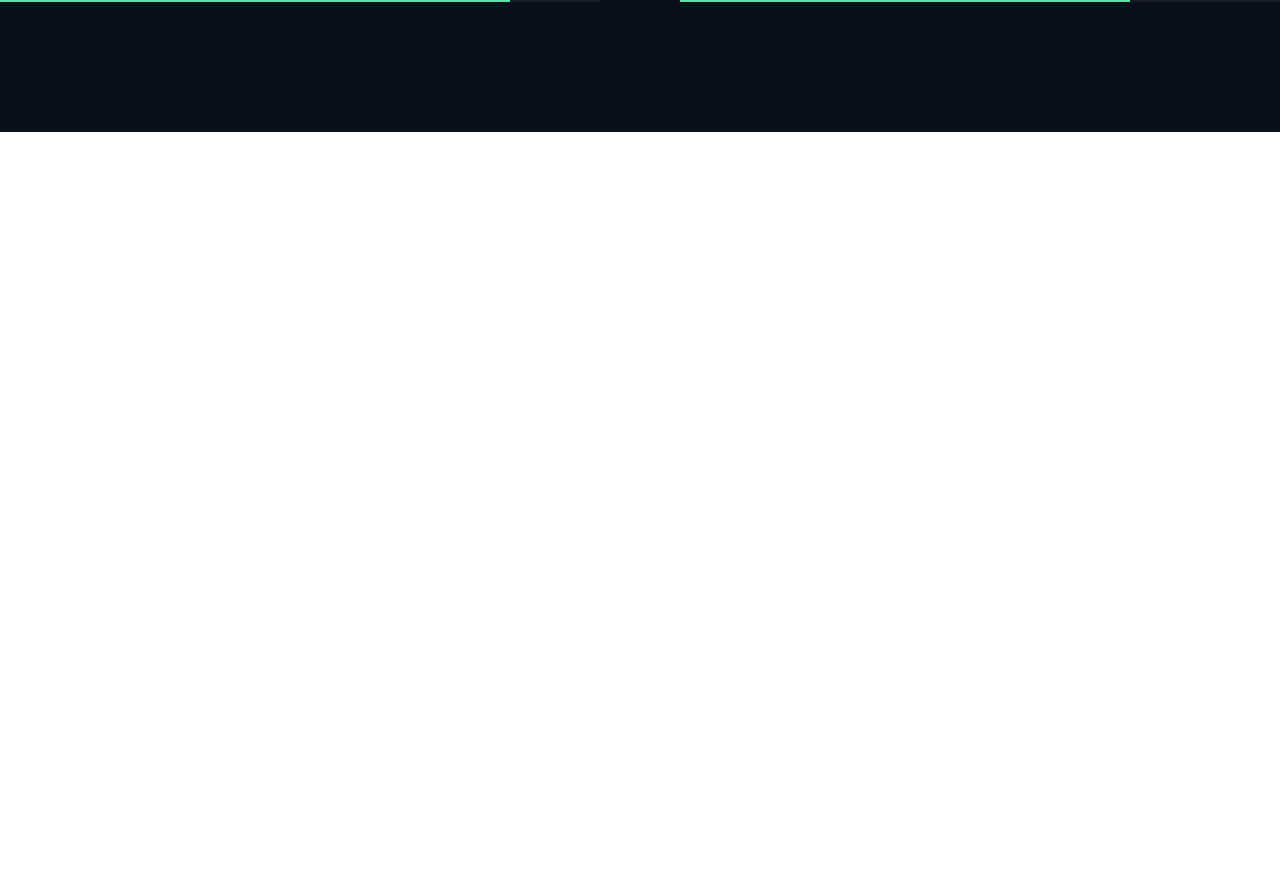
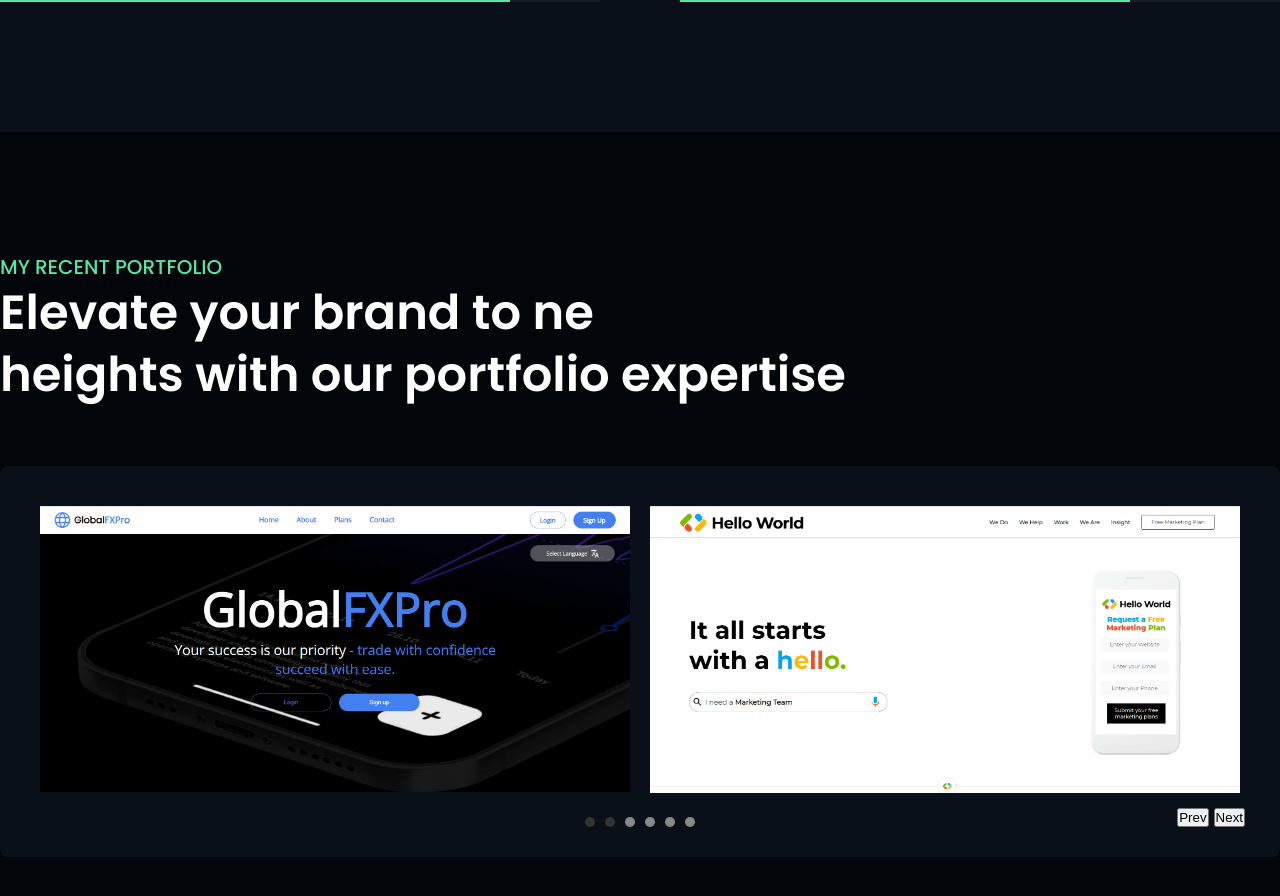
Before and after one commit to abdullahhamid381/abdullah, a React (Vite) app: page / in a window 1280 px wide. Shown: the part 3280-4176 px from the top of the page. Before the commit the page ends 3412 px from the top, so only its background shows below. Built offline with nearby package versions, Linux system fonts and the light colour scheme.

Commit message:
kfdslkfsd

```diff
--- /dev/null
+++ b/src/Components/Home/Scss/Slider.scss
@@ -0,0 +1,86 @@
+// Slider.scss
+@import url('https://fonts.googleapis.com/css2?family=Poppins:wght@400;600;700;800;900&display=swap');
+.back-slider{
+    padding: 120px 0;
+    background: #02050A;
+    .width{
+        width: 100%;
+        max-width: 1300px;
+        margin: auto;
+        p{
+            font-size: 20px;
+            font-weight: 500;
+            color: rgb(85, 230, 165);
+            font-family: 'Poppins', sans-serif;
+        }
+        h1{
+            color: white;
+            font-size: 48px;
+            font-family: 'Poppins', sans-serif;
+            font-weight: 600;
+            line-height: 62px;
+        }
+    }
+    .slider-container {
+      margin: 60px 0;
+        position: relative;
+        background: #09101A;
+ box-sizing: border-box;
+ padding:40px;
+ border-radius: 8px;
+     p{
+        font-size: 20px;
+        font-weight: 500;
+        color: rgb(85, 230, 165);
+     }
+        .slider {
+          display: flex;
+          overflow: hidden;
+          transition: transform 0.3s ease; // Add transition for smooth sliding
+      gap: 20px;
+      padding-bottom: 20px;
+          .slide {
+            flex: 1;
+            transition: transform 0.3s ease; // Add transition for smooth sliding
+
+            img {
+              width: 100%;
+              height: auto;
+            }
+          }
+        }
+
+        .controls {
+          position: absolute;
+          bottom: 10px;
+          right: 30px;
+          padding-bottom: 20px;
+          button {
+            margin-right: 5px;
+          }
+        }
+
+        .pagination-dots {
+          position: absolute;
+          bottom: 0px;
+          left: 50%;
+          transform: translateX(-50%);
+          display: flex;
+          padding-bottom: 30px;
+
+          .dot {
+            width: 10px;
+            height: 10px;
+            border-radius: 50%;
+            background-color: #888;
+            margin: 0 5px;
+            cursor: pointer;
+            transition: background-color 0.3s ease;
+
+            &.active {
+              background-color: #333;
+            }
+          }
+        }
+      }
+}
--- /dev/null
+++ b/src/Components/Home/Slider.jsx
@@ -0,0 +1,63 @@
+import React, { useState } from 'react';
+import './Scss/Slider.scss';
+
+const Slider = () => {
+  const [currentIndex, setCurrentIndex] = useState(0);
+
+  const images = [
+    './images/global.png',
+    './images/helo1.png',
+    './images/helo2.png',
+    './images/global.png',
+    './images/helo1.png',
+    './images/helo2.png',
+  ];
+
+  const showNext = () => {
+    setCurrentIndex((prevIndex) => (prevIndex + 2 < images.length ? prevIndex + 2 : 0));
+  };
+
+  const showPrev = () => {
+    setCurrentIndex((prevIndex) => (prevIndex - 2 >= 0 ? prevIndex - 2 : images.length - 2));
+  };
+
+  const handleDotClick = (index) => {
+    setCurrentIndex(index);
+  };
+
+  return (
+    <div className='back-slider' >
+        <div className='width'>
+        <p>MY RECENT PORTFOLIO</p>
+            <h1>Elevate your brand to ne <br />
+heights with our portfolio expertise</h1>
+
+        <div className="slider-container">
+
+      <div className="slider">
+        {images.slice(currentIndex, currentIndex + 2).map((image, index) => (
+          <div key={index} className="slide">
+            <img src={image} alt={`Image ${index + 1}`} />
+          </div>
+        ))}
+      </div>
+      <div className="controls">
+        <button onClick={showPrev}>Prev</button>
+        <button onClick={showNext}>Next</button>
+      </div>
+      <div className="pagination-dots">
+        {images.map((_, index) => (
+          <div
+            key={index}
+            className={`dot ${index === currentIndex || index === currentIndex + 1 ? 'active' : ''}`}
+            onClick={() => handleDotClick(index)}
+          />
+        ))}
+      </div>
+    </div>
+    </div>
+    </div>
+  );
+};
+
+export default Slider;
--- a/src/Components/Pages/Home.jsx
+++ b/src/Components/Pages/Home.jsx
@@ -5,6 +5,7 @@ import FormDetail from '../Home/FormDetail'
 import About from '../Home/About'
 import Skills from '../Home/Skill'
 import MouseTracker from '../Home/MouseTracker'
+import Slider from '../Home/Slider'
 
 const Home = () => {
   return (
@@ -15,6 +16,7 @@ const Home = () => {
         <FormDetail/>
         <About/>
         <Skills/>
+        <Slider/>
     </div>
   )
 }
```
